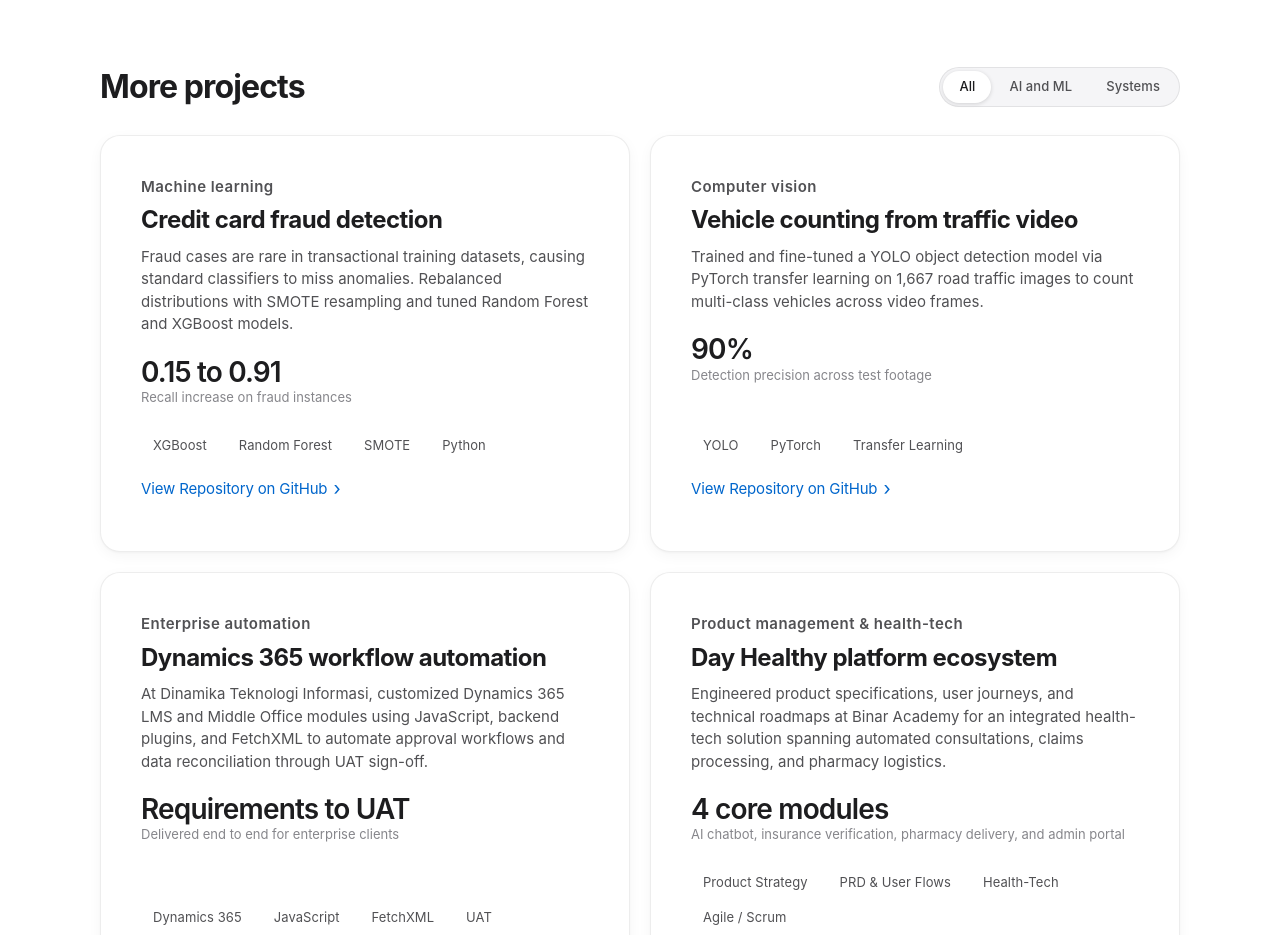
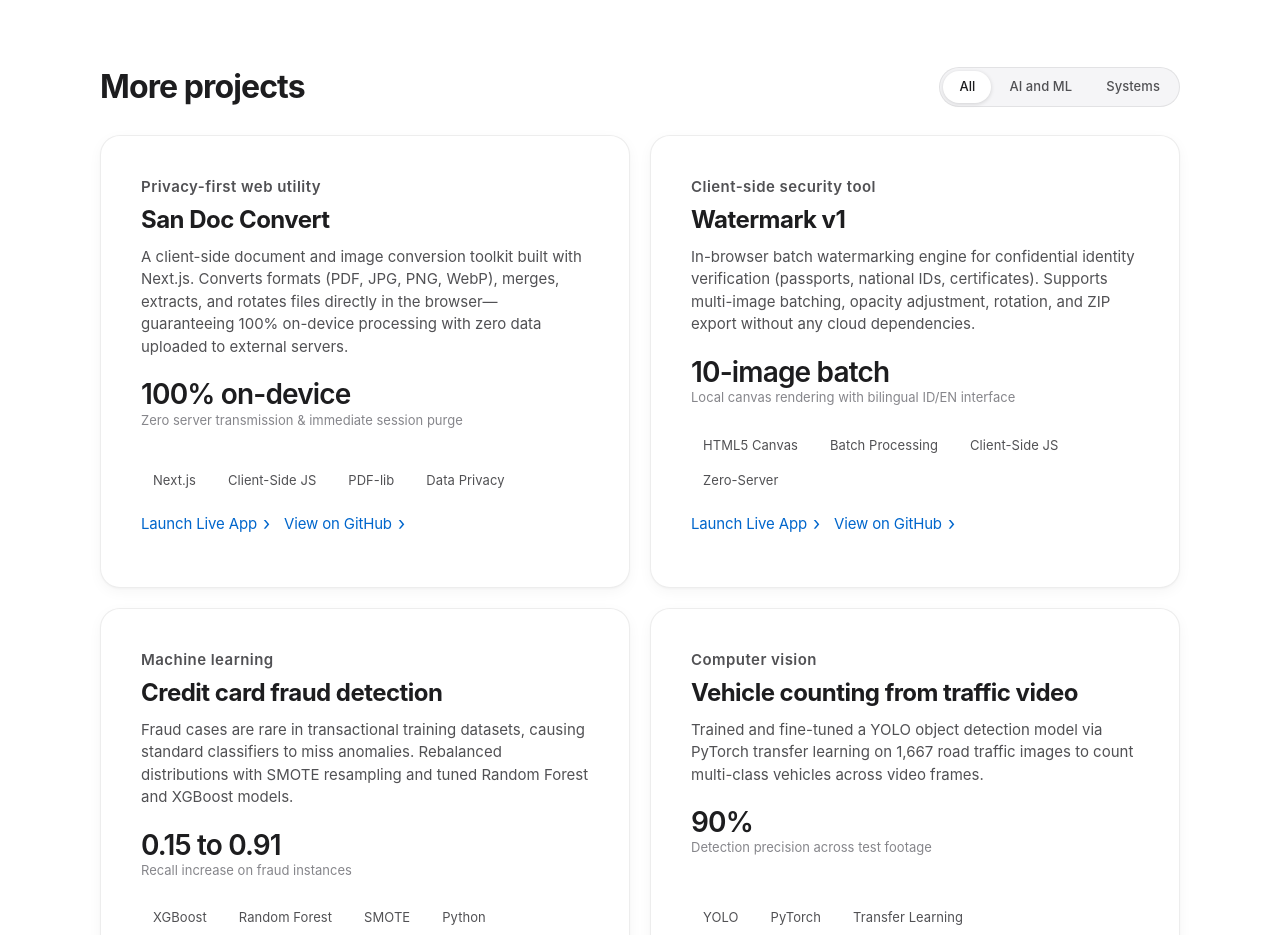
Before and after one commit to ahsanfirdaus1/ahsan-portfolio, a plain HTML site: page index.html in a window 1280 px wide. Shown: the part 3900-4835 px from the top of the page. Drawn offline with Linux system fonts and the light colour scheme.

Commit message:
feat: add San Doc Convert and Watermark v1 project cards

```diff
--- a/index.html
+++ b/index.html
@@ -234,6 +234,38 @@
         </div>
 
         <div class="project-grid">
+          <article class="card project reveal" data-category="systems">
+            <div>
+              <p class="project-cat">Privacy-first web utility</p>
+              <h4>San Doc Convert</h4>
+              <p>A client-side document and image conversion toolkit built with Next.js. Converts formats (PDF, JPG, PNG, WebP), merges, extracts, and rotates files directly in the browser—guaranteeing 100% on-device processing with zero data uploaded to external servers.</p>
+              <p class="project-metric"><strong>100% on-device</strong><span>Zero server transmission &amp; immediate session purge</span></p>
+            </div>
+            <div class="project-foot">
+              <ul class="tags"><li>Next.js</li><li>Client-Side JS</li><li>PDF-lib</li><li>Data Privacy</li></ul>
+              <div class="project-links">
+                <a href="https://ahsanfirdaus1.github.io/San-Doc-Convert/" target="_blank" rel="noopener" class="btn btn-link">Launch Live App</a>
+                <a href="https://github.com/ahsanfirdaus1/San-Doc-Convert" target="_blank" rel="noopener" class="btn btn-link">View on GitHub</a>
+              </div>
+            </div>
+          </article>
+
+          <article class="card project reveal" data-category="systems">
+            <div>
+              <p class="project-cat">Client-side security tool</p>
+              <h4>Watermark v1</h4>
+              <p>In-browser batch watermarking engine for confidential identity verification (passports, national IDs, certificates). Supports multi-image batching, opacity adjustment, rotation, and ZIP export without any cloud dependencies.</p>
+              <p class="project-metric"><strong>10-image batch</strong><span>Local canvas rendering with bilingual ID/EN interface</span></p>
+            </div>
+            <div class="project-foot">
+              <ul class="tags"><li>HTML5 Canvas</li><li>Batch Processing</li><li>Client-Side JS</li><li>Zero-Server</li></ul>
+              <div class="project-links">
+                <a href="https://ahsanfirdaus1.github.io/watermark-v1/" target="_blank" rel="noopener" class="btn btn-link">Launch Live App</a>
+                <a href="https://github.com/ahsanfirdaus1/watermark-v1" target="_blank" rel="noopener" class="btn btn-link">View on GitHub</a>
+              </div>
+            </div>
+          </article>
+
           <article class="card project reveal" data-category="ai-ml">
             <div>
               <p class="project-cat">Machine learning</p>
--- a/style.css
+++ b/style.css
@@ -419,6 +419,8 @@ strong { font-weight: 600; }
 .project-metric span { font-size: 0.8125rem; color: var(--text-3); }
 .project-foot .tags { margin-top: 0; }
 .project-foot .btn-link { margin-top: 8px; font-size: 0.9375rem; }
+.project-links { display: flex; flex-wrap: wrap; gap: 14px; margin-top: 8px; }
+.project-links .btn-link { margin-top: 0; }
 
 /* ── Exploration ── */
 .exploration-hub { display: grid; grid-template-columns: 1fr 1fr; gap: 24px; align-items: start; }
```
